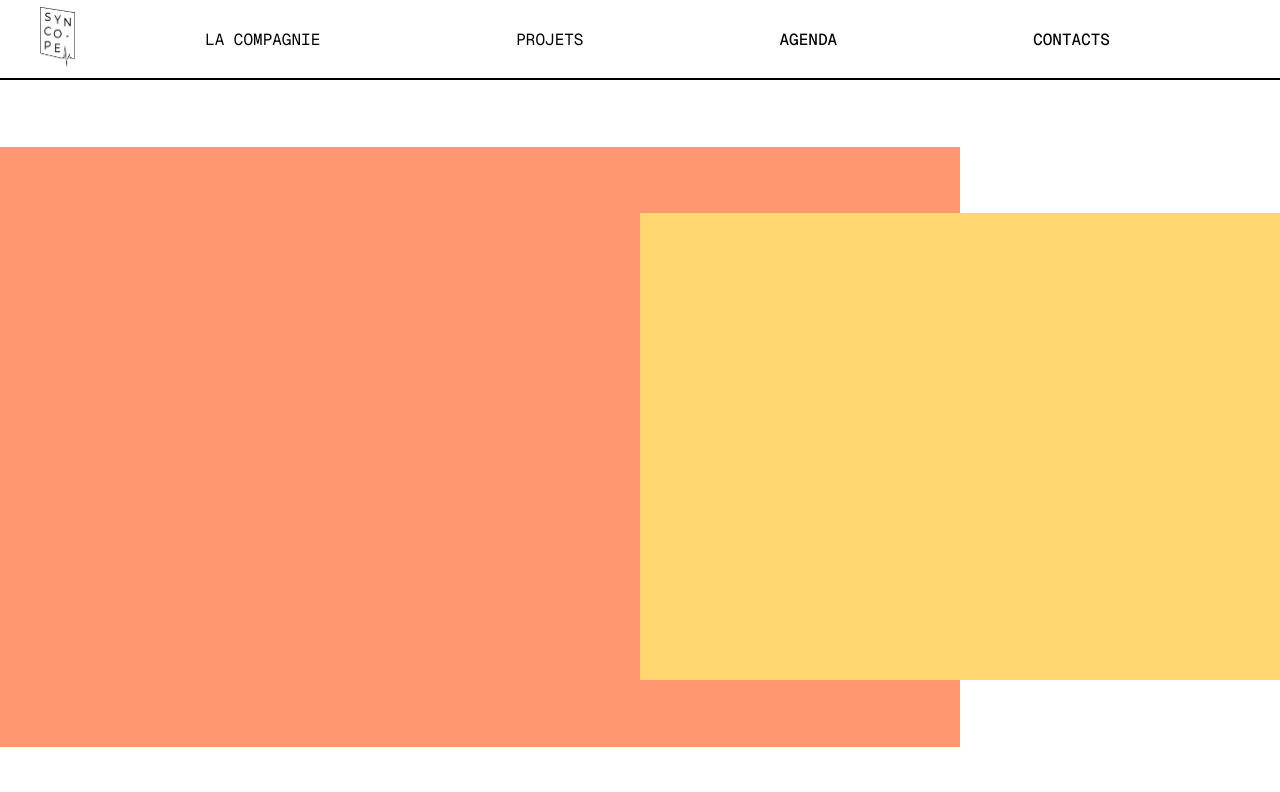
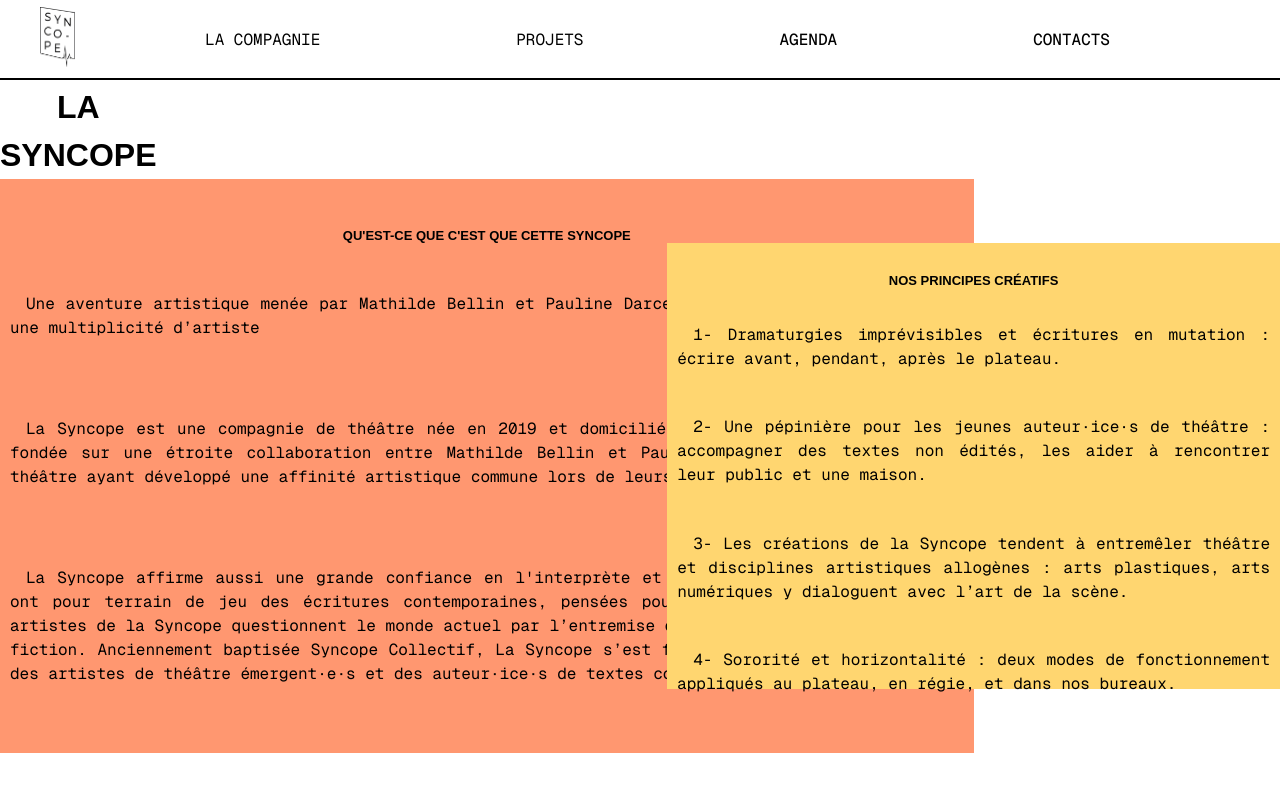
Before and after one commit to Louissnsn/LaSyncopeV2, a Next.js app: page / in a window 1280 px wide. Shown: the top 792 px of the page. Built offline with nearby package versions, Linux system fonts and the light colour scheme; a web font is replaced by a local one.

Commit message:
styles for Cquoi component

```diff
--- a/app/components/CquoiLaSyncope.js
+++ b/app/components/CquoiLaSyncope.js
@@ -2,12 +2,61 @@ import styles from "@/styles/Cquoi.module.css";
 export default function Cquoi() {
   return (
     <div className={styles.parent}>
+      <h1 className={styles.titre}>LA SYNCOPE</h1>
       <div className={styles.leftContainer}>
-        <div className={styles.textleft}></div>
+        <h3 className={styles.sousTitre}>
+          QU&apos;EST-CE QUE C&apos;EST QUE CETTE SYNCOPE
+        </h3>
+        <div className={styles.textleft}>
+          <p className={styles.textDescription}>
+            Une aventure artistique menée par Mathilde Bellin et Pauline Darcel,
+            autour desquelles gravitent une multiplicité d’artiste
+          </p>
+          <br />
+          <p className={styles.textDescription}>
+            La Syncope est une compagnie de théâtre née en 2019 et domiciliée en
+            Île-de-France. Elle s’est fondée sur une étroite collaboration entre
+            Mathilde Bellin et Pauline Darcel, deux artistes de théâtre ayant
+            développé une affinité artistique commune lors de leurs différentes
+            formations.
+          </p>
+          <br />
+          <p className={styles.textDescription}>
+            La Syncope affirme aussi une grande confiance en l&apos;interprète
+            et mène à bien des créations qui ont pour terrain de jeu des
+            écritures contemporaines, pensées pour, avec et par la scène. Les
+            artistes de la Syncope questionnent le monde actuel par l’entremise
+            du symbole, de l&apos;image et de la fiction. Anciennement baptisée
+            Syncope Collectif, La Syncope s’est féminisée en 2023 et accompagne
+            des artistes de théâtre émergent·e·s et des auteur·ice·s de textes
+            contemporains.
+          </p>
+        </div>
       </div>
       <div className={styles.rightContainer}>
+        <h3 className={styles.sousTitre}>NOS PRINCIPES CRÉATIFS</h3>
+
         <div className={styles.textRight}>
-          <p className={styles.text}></p>
+          <p className={styles.textDescription}>
+            1- Dramaturgies imprévisibles et écritures en mutation : écrire
+            avant, pendant, après le plateau.
+          </p>
+          <p className={styles.textDescription}>
+            2- Une pépinière pour les jeunes auteur·ice·s de théâtre :
+            accompagner des textes non édités, les aider à rencontrer leur
+            public et une maison.
+          </p>
+
+          <p className={styles.textDescription}>
+            3- Les créations de la Syncope tendent à entremêler théâtre et
+            disciplines artistiques allogènes : arts plastiques, arts numériques
+            y dialoguent avec l’art de la scène.
+          </p>
+
+          <p className={styles.textDescription}>
+            4- Sororité et horizontalité : deux modes de fonctionnement
+            appliqués au plateau, en régie, et dans nos bureaux.
+          </p>
         </div>
       </div>
     </div>
--- a/app/styles/Cquoi.module.css
+++ b/app/styles/Cquoi.module.css
@@ -12,9 +12,33 @@
   grid-area: 2 / 1 / 11 / 10;
   background-color: #ff9770;
 }
+
+.textDescription {
+  text-align: justify;
+  margin-top: 4%;
+  font-family: var(--font-geist-mono, "Courier New", monospace);
+  padding: 10px;
+  text-indent: 1em;
+  line-height: 1.5;
+}
 .rightContainer {
   grid-area: 3 / 7 / 10 / 13;
   background-color: #ffd670;
+}
+
+.titre {
+  margin-top: 2%;
+  line-height: 150%;
+  font-family: var(--font-combine, Arial, sans-serif);
+  text-align: center;
+  font-size: xx-large;
+}
+
+.sousTitre {
+  font-family: var(--font-combine, Arial, sans-serif);
+  font-size: small;
+  text-align: center;
+  padding-top: 5%;
 }
 
 @media (min-width: 300px) and (max-width: 780px) {
@@ -25,12 +49,23 @@
   }
 
   .leftContainer {
-    height: 50vh;
+    height: auto;
     width: 100%;
   }
   .rightContainer {
-    height: 50vh;
+    height: auto;
     width: 100%;
+  }
+
+  .textLeft {
+    width: 80%;
+    height: 80%;
+    padding: 2%;
+  }
+
+  .sousTitre {
+    padding-top: 2%;
+    margin-top: 2%;
   }
 }
 
```
